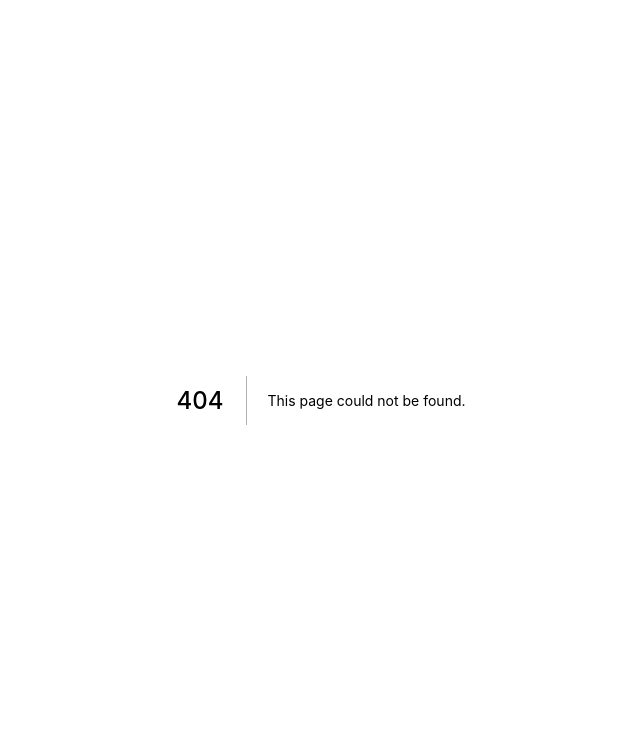
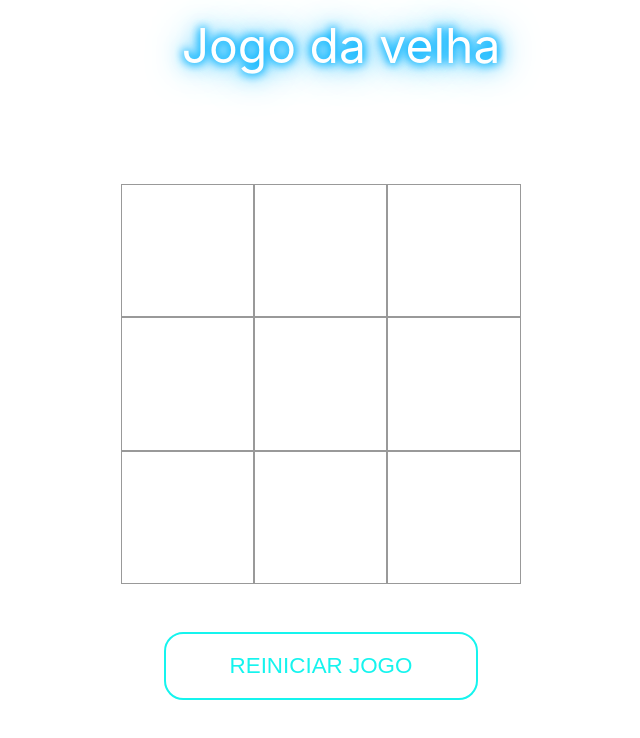
Before and after one commit to carlosdoria/memory-game, a Next.js app: page /TicTacToeGame in a window 1280 px wide. Before the commit this address had no page. Shown: the top 738 px of the page, without its empty margins (319-959 px from the left). Built offline with nearby package versions, Linux system fonts and the light colour scheme.

Commit message:
feat: create TicTacToeGame

```diff
--- /dev/null
+++ b/src/pages/TicTacToeGame/index.tsx
@@ -0,0 +1,92 @@
+import React, { useState, useEffect } from 'react'
+import { Header } from '../../components'
+
+import * as S from './styles'
+
+function Game () {
+  // created to store the value of Squares
+  const [ squaresBoard, setSquaresBoard ] = useState( Array( 9 ).fill( null ) )
+  // check whose is the next player ('X' or 'O')
+  const [ xIsNext, setXIsNext ] = useState( true )
+  // responsible for reporting the status of the game
+  const [ statusGame, setStatusGame ] = useState( '' )
+  const [ winner, setWinner ] = useState( false )
+
+  function handleClick ( index: number ) {
+    const square = squaresBoard
+    // check if there is a winner or if the Square value is already filled
+    if ( square[ index ] != null || winner ) {
+      return
+    }
+    // check who the next player is and print wour move
+    square[ index ] = xIsNext ? 'X' : 'O'
+    // save current move in history. Slice was used so that state 'playHistory' did not keep updating the 'square' within it
+    // updates the status of the next player
+    setXIsNext( !xIsNext )
+  }
+
+  function resetGame () {
+    setSquaresBoard( Array( 9 ).fill( null ) )
+    setXIsNext( true )
+    setWinner( false )
+  }
+
+  function verifyWinner ( squares: string[] ) {
+    const lines = [
+      [ 0, 1, 2 ],
+      [ 3, 4, 5 ],
+      [ 6, 7, 8 ],
+      [ 0, 3, 6 ],
+      [ 1, 4, 7 ],
+      [ 2, 5, 8 ],
+      [ 0, 4, 8 ],
+      [ 2, 4, 6 ],
+    ]
+    for ( let i = 0; i < lines.length; i++ ) {
+      const [ a, b, c ] = lines[ i ]
+      if (
+        squares[ a ] &&
+        squares[ a ] === squares[ b ] &&
+        squares[ a ] === squares[ c ]
+      ) {
+        setWinner( true )
+        return squares[ a ]
+      }
+    }
+    return null
+  }
+
+  useEffect( () => {
+    const IS_WINNER = verifyWinner( squaresBoard )
+
+    if ( IS_WINNER ) {
+      setStatusGame( `${IS_WINNER} ganhou` )
+    } else if ( squaresBoard.every( element => element != null ) ) {
+      setStatusGame( 'Partida empadata' )
+    } else {
+      setStatusGame( `Vez de: ${xIsNext ? 'X' : 'O'}` )
+    }
+  }, [ xIsNext, squaresBoard ] )
+
+  return (
+    <>
+      <Header title='Jogo da velha'/>
+
+      <S.Container>
+        <h2>{statusGame}</h2>
+        <S.Board>
+          <S.Row>
+            {squaresBoard.map( ( value, index ) => (
+              <S.Square key={index} onClick={() => handleClick( index )}>
+                {value}
+              </S.Square>
+            ) )}
+          </S.Row>
+        </S.Board>
+        <S.Button onClick={() => resetGame()}>Reiniciar jogo</S.Button>
+      </S.Container>
+    </>
+  )
+}
+
+export default Game
--- /dev/null
+++ b/src/pages/TicTacToeGame/styles.ts
@@ -0,0 +1,77 @@
+import styled from 'styled-components'
+
+export const Container = styled.main`
+  display: flex;
+  flex-direction: column;
+  align-items: center;
+
+  color: #fff;
+
+  h2 {
+  padding: 1rem 0;
+  }
+`
+
+export const Title = styled.h1`
+  margin-top: 50px;
+`
+
+export const Board = styled.div`
+  height: 400px;
+  width: 400px;
+  margin: 0;
+  padding: 0;
+`
+
+export const Row = styled.div`
+  height: 133.3px;
+  width: 400px;
+  margin: 0;
+  padding: 0;
+  line-height: 0;
+  display: flex;
+  flex-wrap: wrap;
+`
+
+export const Square = styled.button`
+  height: 100%;
+  width: 33.3%;
+
+  margin: 0;
+  padding: 0;
+
+  font-size: 5rem;
+  font-weight: bold;
+  color: #15f4ee;
+
+  background: none;
+  border: 1px solid #999;
+
+  outline: none;
+
+  cursor: pointer;
+
+  :hover,
+  :active {
+    color: #fff;
+    /* cursor: ; */
+    cursor: inherit;
+  }
+`
+
+export const Button = styled.button`
+  margin-top: 3rem;
+  padding: 1.2rem 4rem;
+
+  font-size: 1.4rem;
+
+  color: #15f4ee;
+  border: 2px solid #15f4ee;
+  border-radius: 1.2rem;
+
+  background: none;
+
+  text-transform: uppercase;
+
+  cursor: pointer;
+`
```
